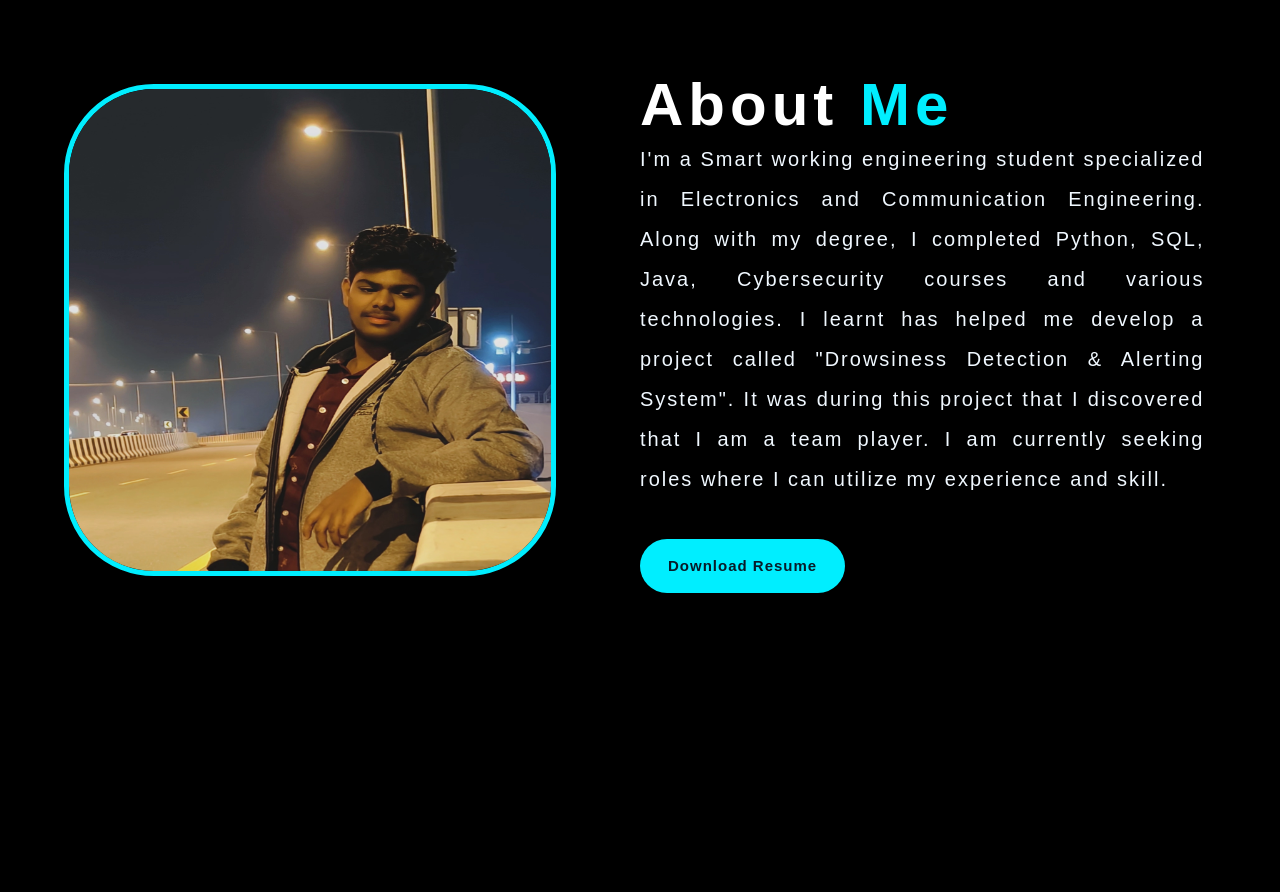
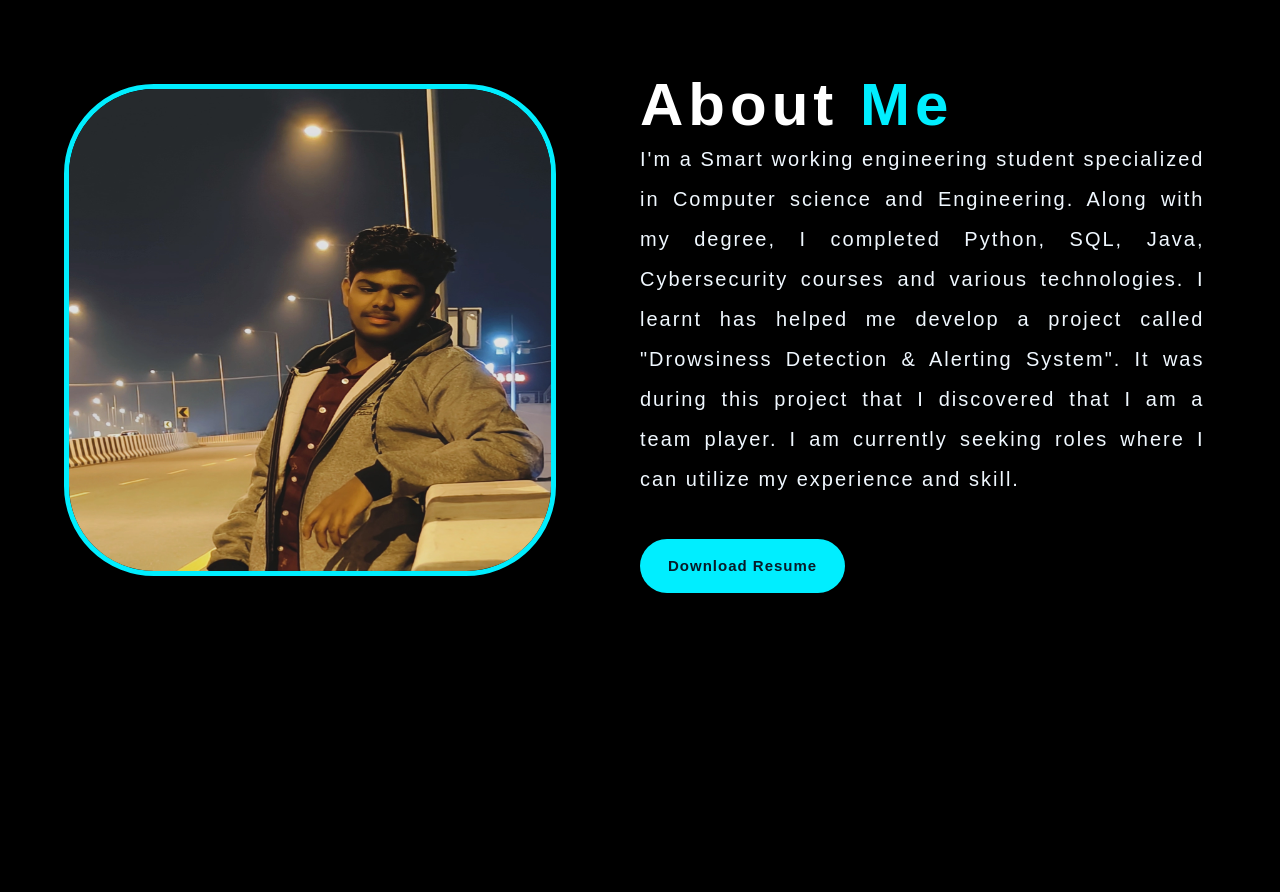
Before and after one commit to Nithinraj15/photfilo-nithin, a plain HTML site: page index.html in a window 1280 px wide. Shown: the part 800-1692 px from the top of the page. Drawn offline with nearby package versions, Linux system fonts and the light colour scheme.

Commit message:
Add files via upload

```diff
--- a/index.html
+++ b/index.html
@@ -57,7 +57,7 @@
                 </div>
                 <div class="about-text">
                     <h2>About <span>Me</span></h2>
-                    <p>I'm a Smart working engineering student specialized in Electronics and Communication Engineering.
+                    <p>I'm a Smart working engineering student specialized in Computer science and Engineering.
                         Along with my degree, I completed Python, SQL, Java, Cybersecurity courses and various technologies.
                         I learnt has helped me develop a project called "Drowsiness Detection & Alerting System".
                         It was during this project that I discovered that I am a team player.
```
